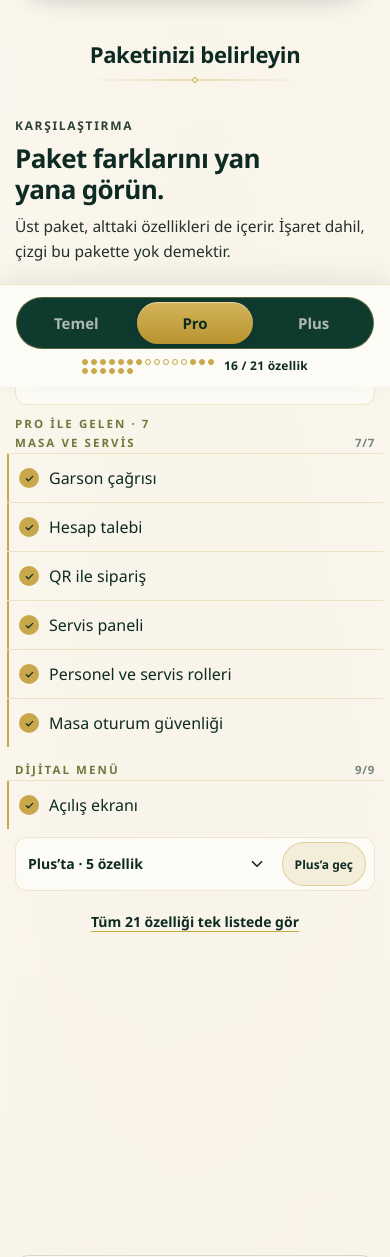
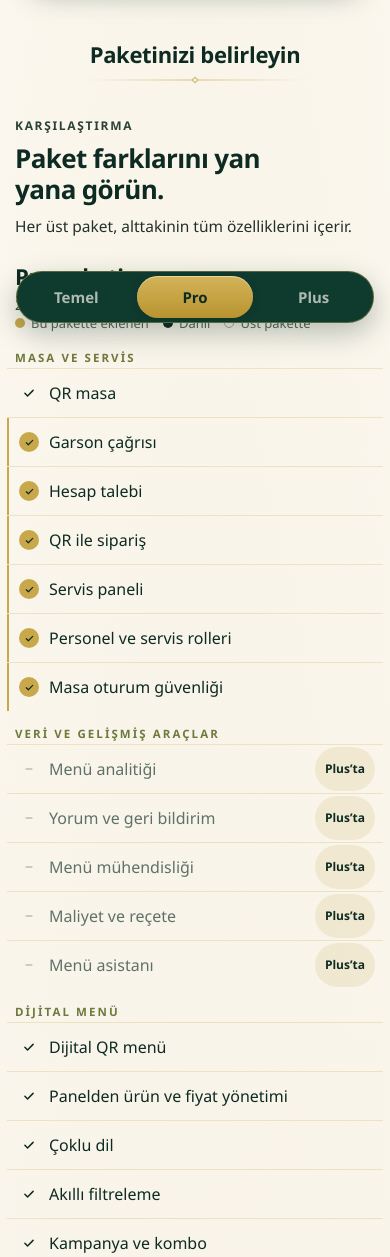
Before and after one commit to mamibeyinizz/anasite, a PHP site: page /paketler/ in a window 390 px wide. Shown: the part 842-2099 px from the top of the page. Run offline with PHP 8.4, Linux system fonts and the light colour scheme.

Commit message:
Paketler: mobil karşılaştırmayı tek listeye indir, toggle sayacını ve beyaz zemini kaldır
Co-Authored-By: Claude Opus 5.5 <noreply@anthropic.com>
Claude-Session: https://claude.ai/code/session_01FBw9rTxYRM9zxNMaXxDTyN

```diff
--- a/paketler/index.html
+++ b/paketler/index.html
@@ -316,7 +316,7 @@
       <div class="qrmo-pricing-head">
         <p class="qrmo-pricing-eyebrow">KARŞILAŞTIRMA</p>
         <h2 class="qrmo-pricing-h2" id="qrmo-pricing-compare-title">Paket farklarını yan yana görün.</h2>
-        <p class="qrmo-pricing-desc">Üst paket, alttaki özellikleri de içerir. İşaret dahil, çizgi bu pakette yok demektir.</p>
+        <p class="qrmo-pricing-desc">Her üst paket, alttakinin tüm özelliklerini içerir.</p>
       </div>
 
       <!-- Masaüstü / tablet: tablo -->
--- a/paketler/paketler.css
+++ b/paketler/paketler.css
@@ -946,11 +946,6 @@ body.qrmo-pricing-page {
   line-height: 1.3;
   text-transform: uppercase;
 }
-.qrmo-pricing-switch-cat-count {
-  letter-spacing: .06em;
-  font-variant-numeric: tabular-nums;
-  color: rgba(13, 43, 34, .55);
-}
 .qrmo-pricing-switch-item {
   display: flex;
   flex-direction: column;
@@ -1069,6 +1064,28 @@ body.qrmo-pricing-page {
   cursor: pointer;
 }
 .qrmo-pricing-switch-item.is-off .qrmo-pricing-switch-from { display: inline-flex; }
+.qrmo-pricing-switch-list { padding-bottom: 88px; }
+.qrmo-pricing-switch-legend {
+  display: flex;
+  flex-wrap: wrap;
+  align-items: center;
+  gap: 6px 14px;
+  margin: 12px 0 0;
+  color: rgba(13, 43, 34, .7);
+  font-size: 13px;
+  line-height: 1.3;
+}
+.qrmo-pricing-switch-key {
+  display: inline-block;
+  width: 10px;
+  height: 10px;
+  margin-right: -8px;
+  border-radius: 50%;
+  vertical-align: middle;
+}
+.qrmo-pricing-switch-key.is-new { background: var(--qp-gold); }
+.qrmo-pricing-switch-key.is-on { background: var(--qp-green-dark); }
+.qrmo-pricing-switch-key.is-off { border: 1px solid rgba(13, 43, 34, .35); }
 .qrmo-pricing-switch-detail {
   display: grid;
   grid-template-rows: 0fr;
@@ -1090,116 +1107,17 @@ body.qrmo-pricing-page {
   padding-bottom: 12px;
 }
 
-.qrmo-pricing-switch-fold {
-  list-style: none;
-  margin: 8px 0;
-  border: 1px solid var(--qp-gold-line);
-  border-radius: 12px;
-  background: var(--qp-bg);
-}
-.qrmo-pricing-switch-fold-bar {
-  display: flex;
-  align-items: stretch;
-  gap: 4px;
-}
-.qrmo-pricing-switch-fold-head {
-  display: flex;
-  align-items: center;
-  gap: 8px;
-  flex: 1 1 auto;
-  min-height: 48px;
-  min-width: 0;
-  padding: 8px 12px;
-  border: 0;
-  background: transparent;
-  color: var(--qp-green-dark);
-  font-family: inherit;
-  font-size: 14px;
-  font-weight: 700;
-  line-height: 1.3;
-  text-align: left;
-  cursor: pointer;
-}
-.qrmo-pricing-switch-fold-title { flex: 1 1 auto; min-width: 0; }
-.qrmo-pricing-switch-fold-chev {
-  display: inline-flex;
-  flex: 0 0 auto;
-  width: 18px;
-  height: 18px;
-  transition: transform .25s ease;
-}
-.qrmo-pricing-switch-fold-chev .qrmo-pricing-ico,
-.qrmo-pricing-switch-fold-chev svg { display: block; width: 100%; height: 100%; }
-.qrmo-pricing-switch-fold.is-open .qrmo-pricing-switch-fold-chev { transform: rotate(180deg); }
-.qrmo-pricing-switch-go {
-  flex: 0 0 auto;
-  min-height: 44px;
-  min-width: 44px;
-  margin: 4px 8px 4px 0;
-  padding: 0 12px;
-  border: 1px solid rgba(201, 168, 76, .45);
-  border-radius: 999px;
-  background: rgba(201, 168, 76, .16);
-  color: var(--qp-green-dark);
-  font-family: inherit;
-  font-size: 12px;
-  font-weight: 700;
-  cursor: pointer;
-  white-space: nowrap;
-}
-.qrmo-pricing-switch-fold-body {
-  display: grid;
-  grid-template-rows: 0fr;
-  transition: grid-template-rows .25s ease;
-}
-.qrmo-pricing-switch-fold.is-open .qrmo-pricing-switch-fold-body { grid-template-rows: 1fr; }
-.qrmo-pricing-switch-fold-inner {
-  overflow: hidden;
-  min-height: 0;
-  margin: 0;
-  padding: 0 8px 8px;
-}
-.qrmo-pricing-switch-incoming { list-style: none; margin: 12px 0 4px; }
-.qrmo-pricing-switch-incoming-title {
-  margin: 0 0 6px;
-  color: var(--qp-olive);
-  font-size: 11.5px;
-  font-weight: 700;
-  letter-spacing: .18em;
-  line-height: 1.3;
-  text-transform: uppercase;
-}
-.qrmo-pricing-switch-incoming-list { margin: 0; padding: 0; }
-.qrmo-pricing-switch-mode {
-  display: flex;
-  align-items: center;
-  justify-content: center;
-  width: 100%;
-  min-height: 44px;
-  margin: 8px 0 var(--qp-dock-h);
-  padding: 8px 12px;
-  border: 0;
-  background: transparent;
-  color: var(--qp-green-dark);
-  font-family: inherit;
-  font-size: 14px;
-  font-weight: 700;
-  text-decoration: underline;
-  text-decoration-color: var(--qp-gold);
-  text-underline-offset: 4px;
-  cursor: pointer;
-}
-
 .qrmo-pricing-toggle-dock {
   position: sticky;
   bottom: 0;
   z-index: 24;
   margin-inline: calc(-1 * var(--qrmo-shell-gutter, 5vw));
-  padding: 12px max(16px, var(--qrmo-shell-gutter, 5vw)) calc(12px + env(safe-area-inset-bottom, 0px));
-  background: var(--qp-bg);
-  border-top: 1px solid rgba(201, 168, 76, .3);
-  box-shadow: 0 -8px 24px rgba(15, 58, 46, .08);
-}
+  padding: 12px max(16px, var(--qrmo-shell-gutter, 5vw)) calc(14px + env(safe-area-inset-bottom, 0px));
+  background: transparent;
+  pointer-events: none;
+}
+.qrmo-pricing-toggle-dock .qrmo-pricing-toggle { pointer-events: auto; }
+.qrmo-pricing-toggle-track { box-shadow: 0 10px 28px rgba(13, 43, 34, .28); }
 .qrmo-pricing-toggle {
   --qp-toggle-i: 1;
   position: relative;
@@ -1260,42 +1178,11 @@ body.qrmo-pricing-page {
 .qrmo-pricing-toggle-hit.is-active { color: var(--qp-green-dark); }
 .qrmo-pricing-toggle-hit:focus { outline: none; }
 .qrmo-pricing-toggle-hit:focus-visible,
-.qrmo-pricing-switch-fold-head:focus-visible,
-.qrmo-pricing-switch-go:focus-visible,
 .qrmo-pricing-switch-row:focus-visible,
-.qrmo-pricing-switch-from:focus-visible,
-.qrmo-pricing-switch-mode:focus-visible {
+.qrmo-pricing-switch-from:focus-visible {
   outline: 2px solid var(--qp-gold);
   outline-offset: 3px;
 }
-.qrmo-pricing-toggle-meter {
-  display: flex;
-  align-items: center;
-  justify-content: center;
-  gap: 10px;
-  margin: 8px 0 0 !important;
-  color: var(--qp-green-dark);
-  font-size: 12px;
-  font-weight: 600;
-  letter-spacing: .02em;
-  text-align: center;
-  font-variant-numeric: tabular-nums;
-}
-.qrmo-pricing-toggle-dots {
-  display: inline-flex;
-  flex-wrap: wrap;
-  gap: 3px;
-  max-width: 132px;
-}
-.qrmo-pricing-toggle-dot {
-  display: block;
-  width: 6px;
-  height: 6px;
-  border-radius: 50%;
-  border: 1px solid var(--qp-gold);
-  background: transparent;
-}
-.qrmo-pricing-toggle-dot.is-on { background: var(--qp-gold); }
 
 @media (max-width: 767px) {
   .qrmo-pricing-tip-panel { width: min(280px, calc(100vw - 32px)); }
@@ -1305,9 +1192,7 @@ body.qrmo-pricing-page {
   .qrmo-pricing-switch-item,
   .qrmo-pricing-toggle-thumb,
   .qrmo-pricing-toggle-hit,
-  .qrmo-pricing-switch-fold-body,
-  .qrmo-pricing-switch-detail,
-  .qrmo-pricing-switch-fold-chev {
+  .qrmo-pricing-switch-detail {
     transition: none;
     transition-delay: 0s;
   }
```
Also changed, not shown: paketler/paketler.js (+15 -159 lines).
